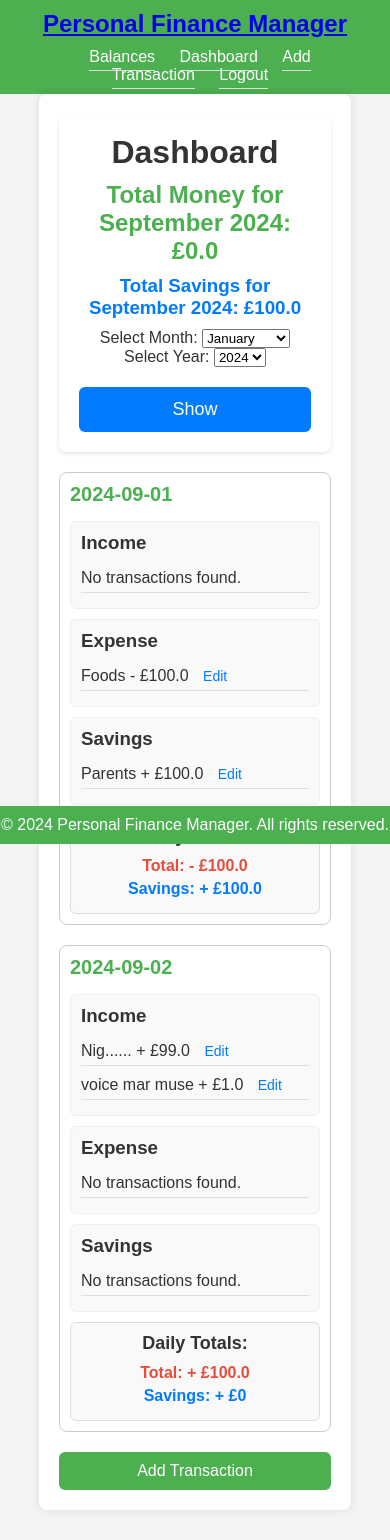
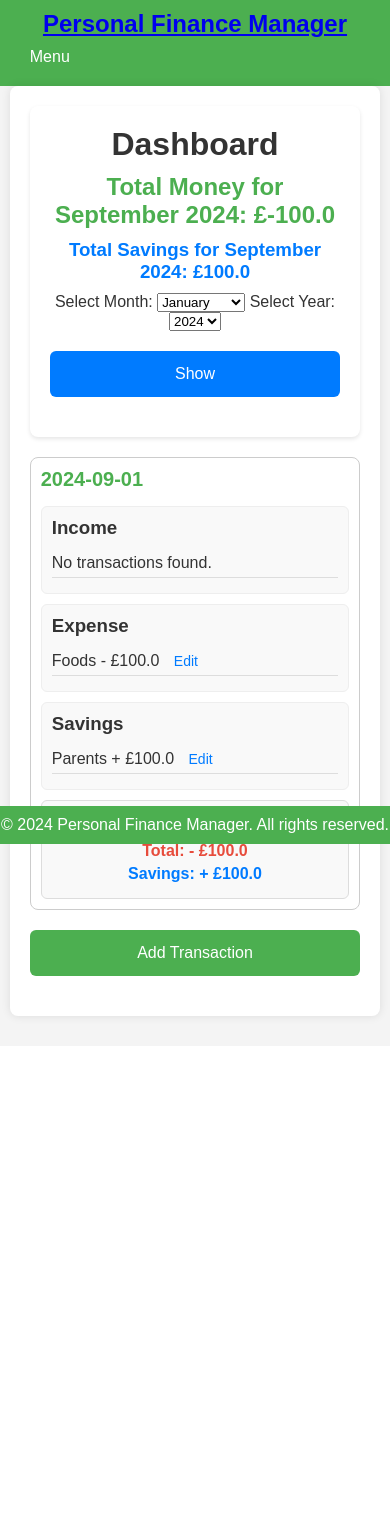
Before and after one commit to Quanthenewbiecoder/Personal-finance-manager, a Flask app: page /dashboard in a window 390 px wide. After the commit the page ends 1023 px from the top, so only its background shows below. Run offline with Flask 3, Linux system fonts and the light colour scheme; a user stored in the database is signed in.

Commit message:
first commit

```diff
--- a/app/routes.py
+++ b/app/routes.py
@@ -4,7 +4,7 @@ from app.models import User, Transaction, Category, DailyTotal
 from flask_login import login_user, logout_user, current_user, login_required
 from werkzeug.security import generate_password_hash, check_password_hash
 import logging
-from datetime import datetime, date as dt_date, timedelta
+from datetime import datetime, date as dt_date
 from app.forms import EditTransactionForm, AddTransactionForm
 import calendar
 from sqlalchemy import func
@@ -13,10 +13,12 @@ from sqlalchemy.exc import IntegrityError
 # Initialize logging
 logging.basicConfig(level=logging.INFO)
 
+
 @app.route('/')
 @app.route('/index')
 def index():
     return render_template('index.html')
+
 
 @app.route('/register', methods=['GET', 'POST'])
 def register():
@@ -47,12 +49,14 @@ def register():
         hashed_password = generate_password_hash(password)
 
         # Check if the hashed password already exists in the users table
-        existing_user = User.query.filter(User.password_hash == hashed_password).first()
+        existing_user = User.query.filter(
+            User.password_hash == hashed_password).first()
         if existing_user:
             return jsonify({"success": False, "message": "Password already in use. Please choose a different one."}), 400
 
         # Check if username or email already exists
-        existing_user = User.query.filter((User.email == email) | (User.username == username)).first()
+        existing_user = User.query.filter(
+            (User.email == email) | (User.username == username)).first()
         if existing_user:
             if existing_user.email == email:
                 return jsonify({"success": False, "message": "Email already exists."}), 400
@@ -60,7 +64,8 @@ def register():
                 return jsonify({"success": False, "message": "Username already exists."}), 400
 
         try:
-            new_user = User(username=username, email=email, password_hash=hashed_password)
+            new_user = User(username=username, email=email,
+                            password_hash=hashed_password)
             db.session.add(new_user)
             db.session.commit()
         except IntegrityError as e:
@@ -73,10 +78,12 @@ def register():
 
     return render_template('register.html')
 
+
 @app.route('/login', methods=['GET', 'POST'])
 def login():
     if current_user.is_authenticated:
-        return redirect(url_for('overview'))  # Redirect to overview if already logged in
+        # Redirect to overview if already logged in
+        return redirect(url_for('overview'))
 
     if request.method == 'POST':
         username = request.form.get('username')
@@ -95,6 +102,7 @@ def login():
 
     return render_template('login.html')
 
+
 @app.route('/logout')
 @login_required
 def logout():
@@ -103,6 +111,7 @@ def logout():
     flash('You have been logged out.', 'info')
     logging.info(f"User logged out: {username}")
     return redirect(url_for('index'))
+
 
 @app.route('/add_transaction', methods=['GET', 'POST'])
 @login_required
@@ -127,7 +136,8 @@ def add_transaction():
             return redirect(url_for('add_transaction'))
 
         # Add the transaction to the database
-        new_transaction = Transaction(description=description, amount=amount, date=date, category_id=category_id, user_id=current_user.id)
+        new_transaction = Transaction(description=description, amount=amount,
+                                      date=date, category_id=category_id, user_id=current_user.id)
         db.session.add(new_transaction)
 
         # Update daily totals
@@ -141,6 +151,7 @@ def add_transaction():
     categories = Category.query.all()
     return render_template('add_transaction.html', form=form, categories=categories)
 
+
 def update_daily_totals(user_id, date):
     logging.info(f"Updating daily totals for user {user_id} on {date}")
 
@@ -153,16 +164,21 @@ def update_daily_totals(user_id, date):
         raise ValueError(f"Unsupported date format: {type(date)}")
 
     # Retrieve transactions for the specified user and date
-    transactions = Transaction.query.filter_by(user_id=user_id).filter(db.func.date(Transaction.date) == date).all()
+    transactions = Transaction.query.filter_by(user_id=user_id).filter(
+        db.func.date(Transaction.date) == date).all()
 
     # Calculate totals
-    total_income = sum(t.amount for t in transactions if t.category.name.lower() == 'income')
-    total_expense = sum(t.amount for t in transactions if t.category.name.lower() == 'expense')
-    total_savings = sum(t.amount for t in transactions if t.category.name.lower() == 'savings')
+    total_income = sum(
+        t.amount for t in transactions if t.category.name.lower() == 'income')
+    total_expense = sum(
+        t.amount for t in transactions if t.category.name.lower() == 'expense')
+    total_savings = sum(
+        t.amount for t in transactions if t.category.name.lower() == 'savings')
     net_total = total_income - total_expense + total_savings
 
     # Check if a daily total already exists for this date
-    daily_total = DailyTotal.query.filter_by(user_id=user_id, date=date).first()
+    daily_total = DailyTotal.query.filter_by(
+        user_id=user_id, date=date).first()
 
     if daily_total:
         # Update existing record
@@ -185,6 +201,7 @@ def update_daily_totals(user_id, date):
     db.session.commit()
     logging.info("Daily totals updated and committed.")
 
+
 @app.route('/dashboard', methods=['GET'])
 @login_required
 def dashboard():
@@ -206,11 +223,15 @@ def dashboard():
     months = {f'{month:02d}': f'{calendar.month_name[month]}' for month in range(1, 13)}
     years = list(range(2023, 2025))
 
-    # Fetch transactions for the selected month and year
+    # Fetch transactions for the selected month and year for the current user
     start_date = f'{selected_year}-{selected_month:02d}-01'
     end_date = f'{selected_year}-{selected_month + 1:02d}-01' if selected_month < 12 else f'{selected_year + 1}-01-01'
 
-    transactions = Transaction.query.filter(Transaction.date >= start_date, Transaction.date < end_date).all()
+    transactions = Transaction.query.filter(
+        Transaction.user_id == current_user.id,  # Ensure transactions are for the current user
+        Transaction.date >= start_date,
+        Transaction.date < end_date
+    ).all()
 
     # Process transactions
     date_data = {}
@@ -265,10 +286,11 @@ def dashboard():
 @app.route('/edit_transaction/<int:transaction_id>', methods=['GET', 'POST'])
 @login_required
 def edit_transaction(transaction_id):
-    transaction = Transaction.query.get_or_404(transaction_id)
+    transaction = Transaction.query.filter_by(id=transaction_id, user_id=current_user.id).first_or_404()
     form = EditTransactionForm(
         obj=transaction,
-        category_type=transaction.category.name  # Pass the current category type to the form
+        # Pass the current category type to the form
+        category_type=transaction.category.name
     )
 
     if form.validate_on_submit():
@@ -286,10 +308,11 @@ def edit_transaction(transaction_id):
 
     return render_template('edit_transaction.html', form=form, transaction=transaction)
 
+
 @app.route('/delete_transaction/<int:transaction_id>', methods=['POST'])
 @login_required
 def delete_transaction(transaction_id):
-    transaction = Transaction.query.get_or_404(transaction_id)
+    transaction = Transaction.query.filter_by(id=transaction_id, user_id=current_user.id).first_or_404()
 
     # Delete the transaction
     db.session.delete(transaction)
@@ -302,6 +325,7 @@ def delete_transaction(transaction_id):
 
     return redirect(url_for('dashboard'))
 
+
 @app.route('/overview')
 @login_required
 def overview():
@@ -310,19 +334,22 @@ def overview():
     CATEGORY_ID_EXPENSE = 2
     CATEGORY_ID_SAVINGS = 3
 
-    # Calculate total income for all months
+    # Calculate total income for all months for the current user
     total_income = db.session.query(func.sum(Transaction.amount)).filter(
+        Transaction.user_id == current_user.id,
         Transaction.category_id == CATEGORY_ID_INCOME,
         Transaction.amount > 0
     ).scalar() or 0
 
-    # Calculate total expenses for all months
+    # Calculate total expenses for all months for the current user
     total_expenses = db.session.query(func.sum(Transaction.amount)).filter(
+        Transaction.user_id == current_user.id,
         Transaction.category_id == CATEGORY_ID_EXPENSE
     ).scalar() or 0
 
-    # Calculate total savings for all months
+    # Calculate total savings for all months for the current user
     total_savings = db.session.query(func.sum(Transaction.amount)).filter(
+        Transaction.user_id == current_user.id,
         Transaction.category_id == CATEGORY_ID_SAVINGS,
         Transaction.amount > 0
     ).scalar() or 0
--- a/app/static/css/styles.css
+++ b/app/static/css/styles.css
@@ -22,10 +22,14 @@ body {
 
 /* Header */
 header {
-    background-color: #4CAF50;
+  background-color: #4caf50;
   color: white;
   padding: 10px 0;
   text-align: center;
+  display: flex;
+  justify-content: space-between;
+  align-items: center;
+  flex-wrap: wrap;
 }
 
 header h1 {
@@ -33,14 +37,20 @@ header h1 {
   font-size: 24px;
 }
 
+header nav {
+  display: flex;
+  flex-wrap: wrap;
+  justify-content: center;
+}
+
 header nav ul {
   list-style: none;
-    margin: 10px 0 0;
+  display: flex;
+  margin: 0;
   padding: 0;
 }
 
 header nav ul li {
-    display: inline;
   margin: 0 10px;
 }
 
@@ -51,6 +61,17 @@ header nav ul li a {
 
 header nav ul li a:hover {
   text-decoration: underline;
+}
+
+/* Menu Toggle Button for Mobile */
+.menu-toggle {
+  display: none; /* Hidden by default */
+  background-color: #4caf50;
+  border: none;
+  color: white;
+  padding: 10px 20px;
+  cursor: pointer;
+  font-size: 16px;
 }
 
 /* Main content area */
@@ -103,6 +124,7 @@ button[type="submit"] {
   cursor: pointer;
   margin-top: 20px;
   transition: background-color 0.3s ease;
+  margin-bottom: 15px; /* Added spacing between buttons */
 }
 
 button[type="submit"]:hover {
@@ -147,7 +169,7 @@ button[type="submit"]:hover {
 
 /* Footer styling */
 footer {
-    background-color: #4CAF50;
+  background-color: #4caf50;
   color: white;
   text-align: center;
   padding: 10px 0;
@@ -189,7 +211,7 @@ footer p {
 .date-container h2 {
   margin-bottom: 15px;
   font-size: 20px;
-    color: #4CAF50;
+  color: #4caf50;
 }
 
 ul {
@@ -222,11 +244,12 @@ li {
   font-size: 16px;
   text-align: center;
   color: white;
-    background-color: #4CAF50;
+  background-color: #4caf50;
   padding: 10px;
   border-radius: 6px;
   text-decoration: none;
   transition: background-color 0.3s ease;
+  margin-bottom: 15px; /* Added spacing between buttons */
 }
 
 .add-link:hover {
@@ -249,7 +272,7 @@ li {
 }
 
 .dashboard-summary h2 {
-    color: #4CAF50;
+  color: #4caf50;
 }
 
 .dashboard-summary h3 {
@@ -279,7 +302,7 @@ li {
 }
 
 .daily-summary p:first-child {
-    color: #4CAF50; /* Income */
+  color: #4caf50; /* Income */
 }
 
 .daily-summary p:nth-child(2) {
@@ -300,16 +323,6 @@ li {
   color: #333;
 }
 
-/* Dashboard summary styling */
-.dashboard-summary {
-    background-color: #ffffff;
-    padding: 20px;
-    border-radius: 8px;
-    box-shadow: 0 2px 4px rgba(0, 0, 0, 0.1);
-    margin-bottom: 20px;
-    text-align: center;
-}
-
 /* Overview summary styling */
 .overview-summary {
   border: 1px solid #ddd;
@@ -320,17 +333,18 @@ li {
   text-align: center; /* Center align all text within this container */
 }
 
-.overview-summary h2, .overview-summary h3 {
+.overview-summary h2,
+.overview-summary h3 {
   margin: 0;
   padding: 0;
 }
 
 .overview-summary h2 {
-    color: #4CAF50;
+  color: #4caf50;
 }
 
 .overview-summary h3 {
-    color: #2196F3;
+  color: #2196f3;
 }
 
 /* Add Transaction Form */
@@ -377,6 +391,7 @@ li {
   cursor: pointer;
   margin-top: 20px;
   transition: background-color 0.3s ease;
+  margin-bottom: 15px; /* Added spacing between buttons */
 }
 
 .transaction-form button[type="submit"]:hover {
@@ -386,7 +401,6 @@ li {
 .transaction-form .cancel-link {
   display: block;
   margin-top: 20px;
-    font-size: 16px;
   text-align: center;
   color: #007bff;
   text-decoration: none;
@@ -395,3 +409,70 @@ li {
 .transaction-form .cancel-link:hover {
   text-decoration: underline;
 }
+
+/* Error messages */
+.error-message {
+  color: #e74c3c;
+  font-size: 14px;
+  margin-top: 10px;
+}
+
+/* Desktop and Mobile Button Visibility */
+.desktop-only {
+  display: inline; /* Show by default on larger screens */
+}
+
+.mobile-only {
+  display: none; /* Hide by default on larger screens */
+}
+
+/* Media query for mobile devices */
+@media (max-width: 600px) {
+  /* Increase container width for better spacing */
+  .container {
+    width: 95%;
+  }
+
+  /* Header */
+  header {
+    flex-direction: column;
+    align-items: center;
+  }
+
+  header nav {
+    width: 100%;
+  }
+
+  header nav ul {
+    display: none; /* Hide menu by default on small screens */
+    flex-direction: column;
+    width: 100%;
+  }
+
+  header nav.active ul {
+    display: flex; /* Show menu when active class is added */
+  }
+
+  /* Show combined button on mobile, and hide separate buttons */
+  .menu-toggle {
+    display: block; /* Show toggle button on small screens */
+  }
+
+  /* Adjust button padding and margins for smaller screens */
+  button[type="submit"],
+  .add-link,
+  .transaction-form button[type="submit"] {
+    padding: 14px;
+    font-size: 16px;
+    margin-bottom: 20px;
+  }
+
+  /* Show combined button on mobile, and hide separate buttons */
+  .desktop-only {
+    display: none; /* Hide on smaller screens */
+  }
+
+  .mobile-only {
+    display: inline; /* Show on smaller screens */
+  }
+}
--- a/app/templates/base.html
+++ b/app/templates/base.html
@@ -1,25 +1,36 @@
 <!DOCTYPE html>
 <html lang="en">
   <head>
-    <meta charset="UTF-8">
-    <meta name="viewport" content="width=device-width, initial-scale=1.0">
+    <meta charset="UTF-8" />
+    <meta name="viewport" content="width=device-width, initial-scale=1.0" />
     <title>{% block title %}Personal Finance Manager{% endblock %}</title>
     <!-- Linking the CSS file -->
-    <link rel="stylesheet" href="{{ url_for('static', filename='css/styles.css') }}">
+    <link
+      rel="stylesheet"
+      href="{{ url_for('static', filename='css/styles.css') }}"
+    />
     <!-- Linking the favicon -->
-    <link rel="icon" href="{{ url_for('static', filename='favicon.ico') }}" type="image/x-icon">
+    <link
+      rel="icon"
+      href="{{ url_for('static', filename='favicon.ico') }}"
+      type="image/x-icon"
+    />
   </head>
   <body>
     <header>
       <div class="container">
         <!-- Website title with link to the index page -->
         <h1><a href="{{ url_for('index') }}">Personal Finance Manager</a></h1>
-            <nav>
-                <ul>
+        <!-- Toggle button for small screens -->
+        <button class="menu-toggle" aria-label="Toggle menu">Menu</button>
+        <nav class="navbar">
+          <ul class="nav-list">
             <!-- Navigation links with dynamic rendering based on authentication status -->
             <li><a href="{{ url_for('overview') }}">Balances</a></li>
             <li><a href="{{ url_for('dashboard') }}">Dashboard</a></li>
-                    <li><a href="{{ url_for('add_transaction') }}">Add Transaction</a></li>
+            <li>
+              <a href="{{ url_for('add_transaction') }}">Add Transaction</a>
+            </li>
             {% if current_user.is_authenticated %}
             <li><a href="{{ url_for('logout') }}">Logout</a></li>
             {% else %}
@@ -37,5 +48,14 @@
     <footer>
       <p>&copy; 2024 Personal Finance Manager. All rights reserved.</p>
     </footer>
+
+    <!-- Optional JavaScript to toggle menu on mobile -->
+    <script>
+      document
+        .querySelector(".menu-toggle")
+        .addEventListener("click", function () {
+          document.querySelector(".navbar").classList.toggle("active");
+        });
+    </script>
   </body>
 </html>
```
Also changed, not shown: import_data.py (+11 -4 lines), finance_manager.db. Lines whose indentation alone changed are shown as unchanged.
